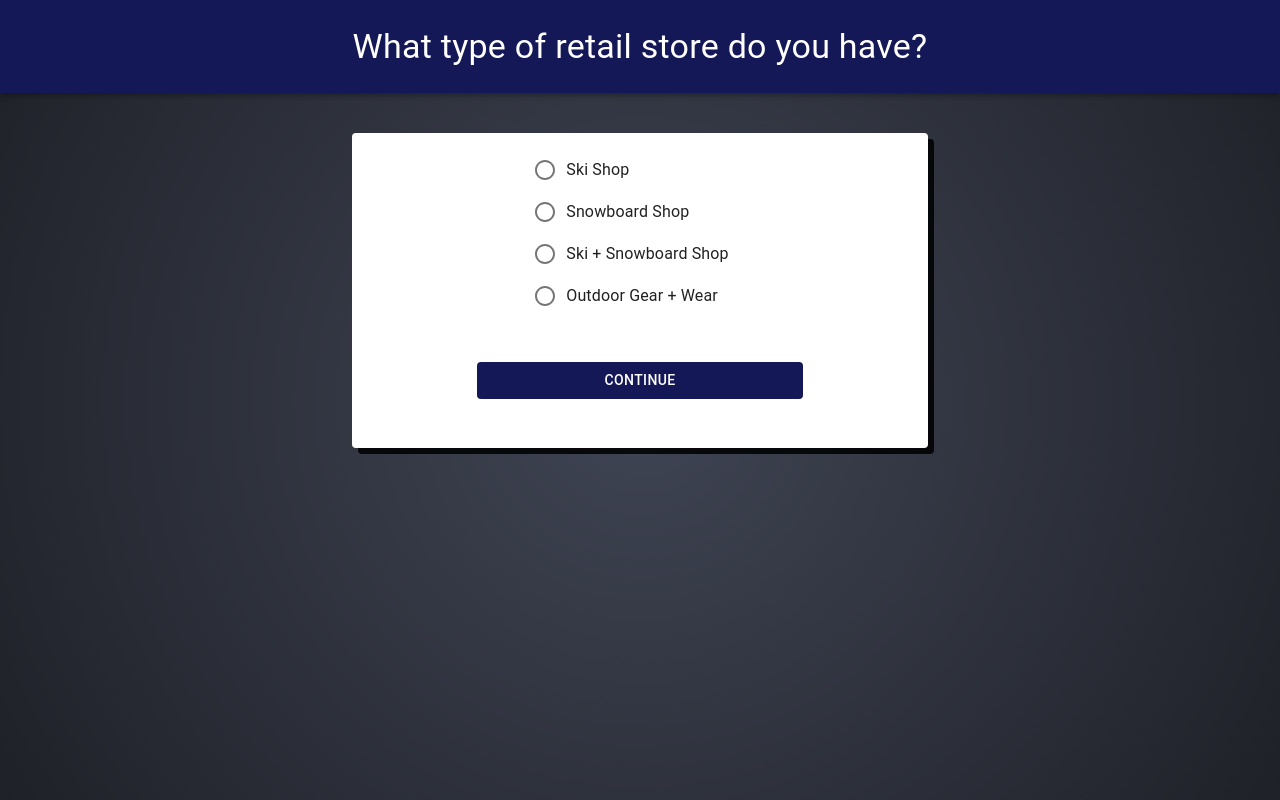
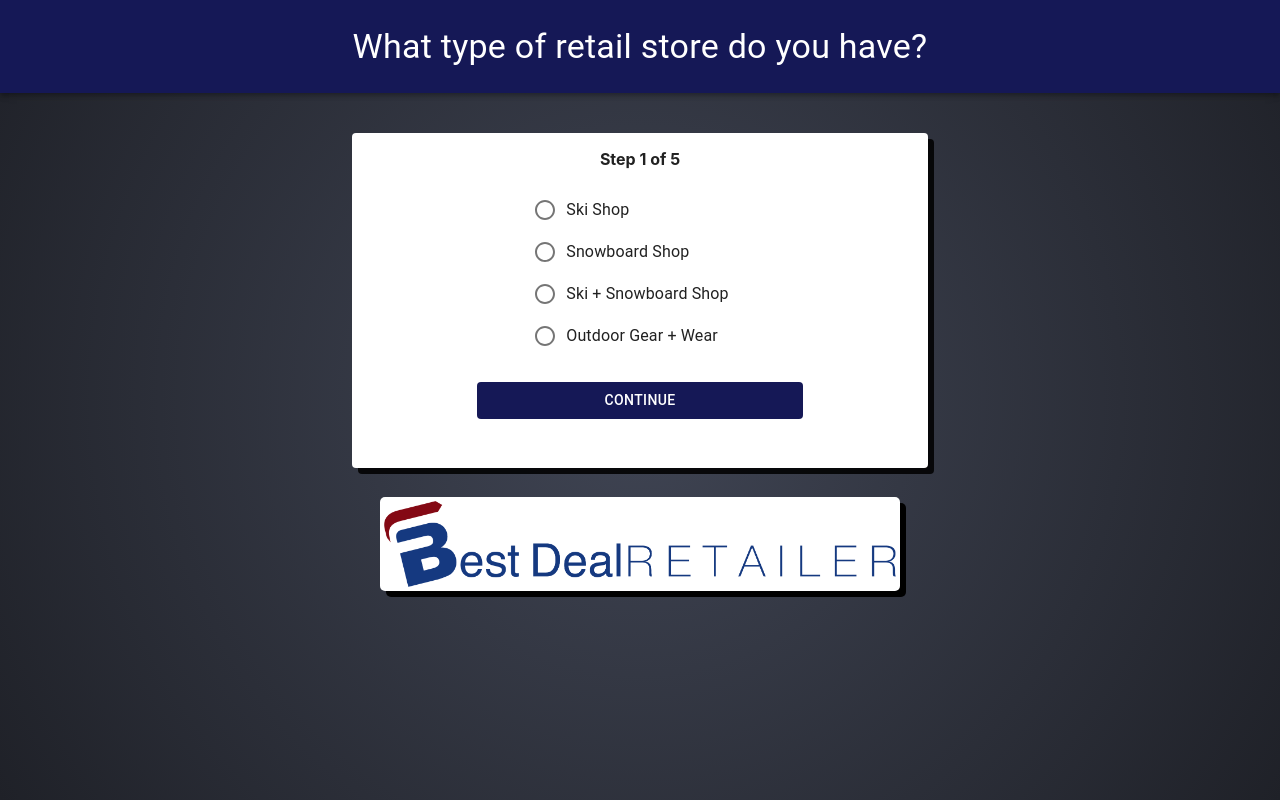
Before and after one commit to davidnielsen215/profit-calculator2, a React (Create React App) app: page / in a window 1280 px wide. Both pictures are taken after a click on the button "BEGIN". Built offline with nearby package versions, Linux system fonts and the light colour scheme.

Commit message:
added progress to each component

```diff
--- a/src/LandingPage.css
+++ b/src/LandingPage.css
@@ -57,9 +57,9 @@
     margin: 10%;
 }
 
-.entirelogo{
+/* .entirelogo{
     display: none;
-}
+} */
 
 .entirelogo{
     width: 40%;
@@ -92,6 +92,12 @@
         background: radial-gradient(circle, rgba(21,24,86,1) 0%, rgba(0,14,45,1) 100%);
         height: 100vh;
         margin: none;
+        width: 100vw;
+    }
+
+    .lastbackground{
+        height: 100vh;
+        background: radial-gradient(circle, rgba(64,69,84,1) 0%, rgba(31,33,40,1) 100%);
     }
 
     .logo{
@@ -136,6 +142,10 @@
         /* height: 15%; */
     }
 
+    .lastlogo{
+        width: 80%
+    }
+
     .container{
         margin-top: 0px;
         color: white;
--- a/src/components/AnnualSales.js
+++ b/src/components/AnnualSales.js
@@ -18,6 +18,11 @@ export class AnnualSales extends Component {
     back = e =>{
         e.preventDefault()
         this.props.prevStep()
+    }
+
+    getStep = (x) => {
+        let returnedStep = x - 1
+        return returnedStep
     }
 
      NumberFormatCustom1(props) {
@@ -67,6 +72,8 @@ export class AnnualSales extends Component {
                     <br></br>
                     <Card style={styles.card}>
                     <CardContent>
+                    <h4>Step {this.getStep(values.step)} of 5</h4>
+                    <br/>
                     <FormControl >
                     <RadioGroup onChange={handleChange('annualSales')} defaultValue={values.annualSales}>
                         <FormControlLabel value="625000" disabled={isDisabled} control={<Radio color="primary"/>} label="$500K - $750K" />
--- a/src/components/Calculation.js
+++ b/src/components/Calculation.js
@@ -1,6 +1,6 @@
 import React, { Component } from 'react'
-import { MuiThemeProvider, AppBar, Button,
-        TextField, Typography, Card, CardContent, Paper } from '@material-ui/core'
+import { MuiThemeProvider, Button,
+        TextField, Card, CardContent, Paper } from '@material-ui/core'
 import EntireLogo from '../images/EntireLogo.png'
 
 
@@ -20,21 +20,21 @@ class Calculation extends Component {
             <div className="lastbackground">
                 <MuiThemeProvider>
                 <React.Fragment>
-                <AppBar position='static' style={{backgroundColor: '#151856' }}>
+                {/* <AppBar position='static' style={{backgroundColor: '#151856' }}>
                         <Typography variant="h4" style={{paddingTop: '2%', paddingBottom: '2%', padding: "2%"}}>
                             Results
                         </Typography>
-                </AppBar>
+                </AppBar>    */}
                 <br></br>
                 <br></br>
-                <Card style={{maxWidth: '75%', display: 'inline-block'}}>
+                <Card style={{maxWidth: '75%', display: 'inline-block', marginTop: '1%'}}>
                     <CardContent>
 
                     <img className='lastlogo' src={EntireLogo} alt=""/>
                     <br/>
                     <br/>
                     <br/>
-                    <br/>
+                    {/* <br/> */}
                     <Paper elevation={3}>
                         <h3>Annual Sales</h3>
                         <h2 style={{color: 'green'}}>${this.withCommas(values.annualSales)}</h2>
@@ -60,7 +60,7 @@ class Calculation extends Component {
                     </Paper>
                     <Button onClick={this.restart} style={styles.button2}>Restart</Button>
                     <br></br>
-                    <h4>Enter Email to be sent results</h4>
+                    <h4>Email Results</h4>
                     <br></br>
                     <TextField
                     label="Email"
--- a/src/components/LastYear.js
+++ b/src/components/LastYear.js
@@ -14,6 +14,11 @@ export class LastYear extends Component {
     back = e =>{
         e.preventDefault()
         this.props.prevStep()
+    }
+
+    getStep = (x) => {
+        const returnedStep = x -1
+        return returnedStep
     }
 
     NumberFormatCustom1(props) {
@@ -51,7 +56,8 @@ export class LastYear extends Component {
                     <br></br>
                     <Card style={styles.card}>
                     <CardContent>
-
+                    <h4>Step {this.getStep(values.step)} of 5</h4>
+                    <br/>
                     <FormControl component="fieldset" >
                     <RadioGroup onChange={handleChange('lastYear')} defaultValue={values.lastYear}>
                         <FormControlLabel value="15%" control={<Radio color="primary"/>} label="10% - 20%" />
--- a/src/components/LoseInternet.js
+++ b/src/components/LoseInternet.js
@@ -16,6 +16,11 @@ export class LoseInternet extends Component {
     back = e =>{
         e.preventDefault()
         this.props.prevStep()
+    }
+
+    getStep = (x) => {
+        const returnedStep = x -1
+        return returnedStep
     }
 
     setResult = e => {
@@ -52,13 +57,15 @@ export class LoseInternet extends Component {
                 <React.Fragment>
                 <AppBar position='static' style={{backgroundColor: '#151856' }}>
                         <Typography variant="h4" style={{paddingTop: '2%', paddingBottom: '2%', padding: "2%"}}>
-                        What percent of your sales are you losing to the internet? (Estimate)
+                        What percent of your sales are lost to the internet? (Estimate)
                         </Typography>
                     </AppBar>
                     <br></br>
                     <br></br>
                     <Card style={styles.card}>
                     <CardContent>
+                    <h4>Step {this.getStep(values.step)} of 5</h4>
+                    <br/>
                     <FormControl component="fieldset" >
                     <RadioGroup onChange={handleChange('loseInternet')} defaultValue={values.loseInternet}>
                         <FormControlLabel value="5%" control={<Radio color="primary"/>} label="0% - 10%" />
--- a/src/components/NetProfit.js
+++ b/src/components/NetProfit.js
@@ -15,6 +15,11 @@ export class NetProfit extends Component {
     back = e =>{
         e.preventDefault()
         this.props.prevStep()
+    }
+
+    getStep = (x) => {
+        const returnedStep = x -1
+        return returnedStep
     }
 
     NumberFormatCustom1(props) {
@@ -54,6 +59,8 @@ export class NetProfit extends Component {
                     <br></br>
                     <Card style={styles.card}>
                     <CardContent>
+                    <h4>Step {this.getStep(values.step)} of 5</h4>
+                    <br/>
                     <FormControl component="fieldset" >
                     <RadioGroup onChange={handleChange('netProfit')} defaultValue={values.netProfit}>
                         <FormControlLabel value="1.95%" control={<Radio color="primary"/>} label="0.0% - 3.9%" />
--- a/src/components/StoreType.js
+++ b/src/components/StoreType.js
@@ -19,6 +19,12 @@ export class StoreType extends Component {
         e.preventDefault()
         this.props.nextStep()
     }
+
+    getStep = (x) => {
+        let returnedStep = x - 1
+        return returnedStep
+    }
+
     render() {
         const { values, handleChange } = this.props
         return (
@@ -35,6 +41,8 @@ export class StoreType extends Component {
                     <br></br>
                 <Card style={styles.card}>
                     <CardContent>
+                    <h4>Step {this.getStep(values.step)} of 5</h4>
+                    <br/>
                     <FormControl component="fieldset" >
                     <RadioGroup onChange={handleChange('storeType')} defaultValue={values.storeType}>
                         <FormControlLabel value="Ski Shop" control={<Radio color="primary"/>} label="Ski Shop" />
@@ -43,7 +51,7 @@ export class StoreType extends Component {
                         <FormControlLabel value="Outdoor Gear + Wear" control={<Radio color="primary"/>} label="Outdoor Gear + Wear" />
                     </RadioGroup>
                     </FormControl>
-                    <br/>
+                    {/* <br/> */}
                     <br/>
                     <Button
                         style={styles.button}
--- a/src/components/UserForm.js
+++ b/src/components/UserForm.js
@@ -81,7 +81,7 @@ export class UserForm extends Component {
     render() {
         const { step } = this.state
         const { storeType, annualSales, netProfit, lastYear, loseInternet, result, result2,result3, email } = this.state
-        const values = {storeType, annualSales, netProfit, lastYear, loseInternet, result, result2, result3, email}
+        const values = {step, storeType, annualSales, netProfit, lastYear, loseInternet, result, result2, result3, email}
         // const result = parseInt(lastYear) + parseInt(netProfit)
 
         switch (step) {
```
